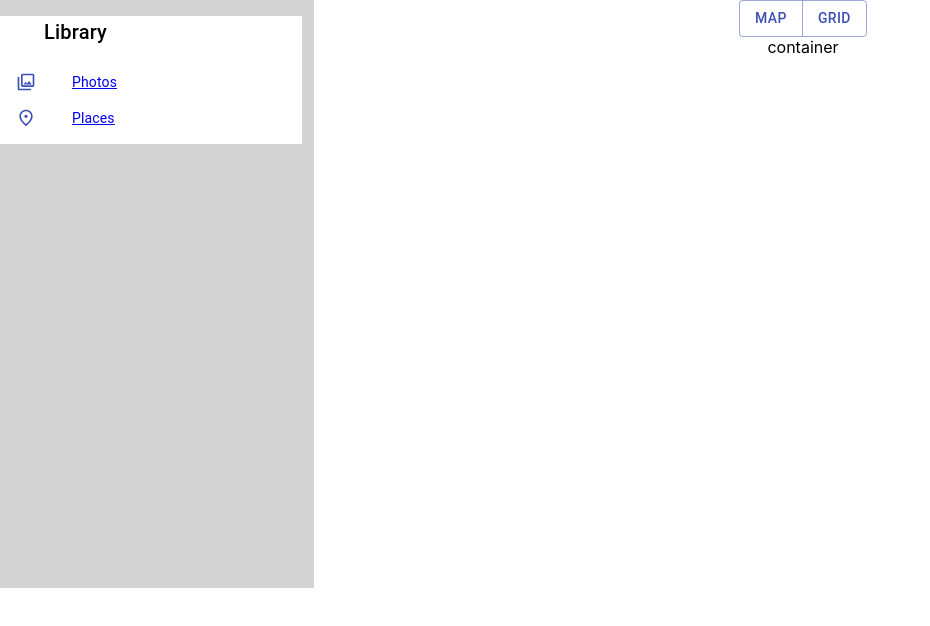
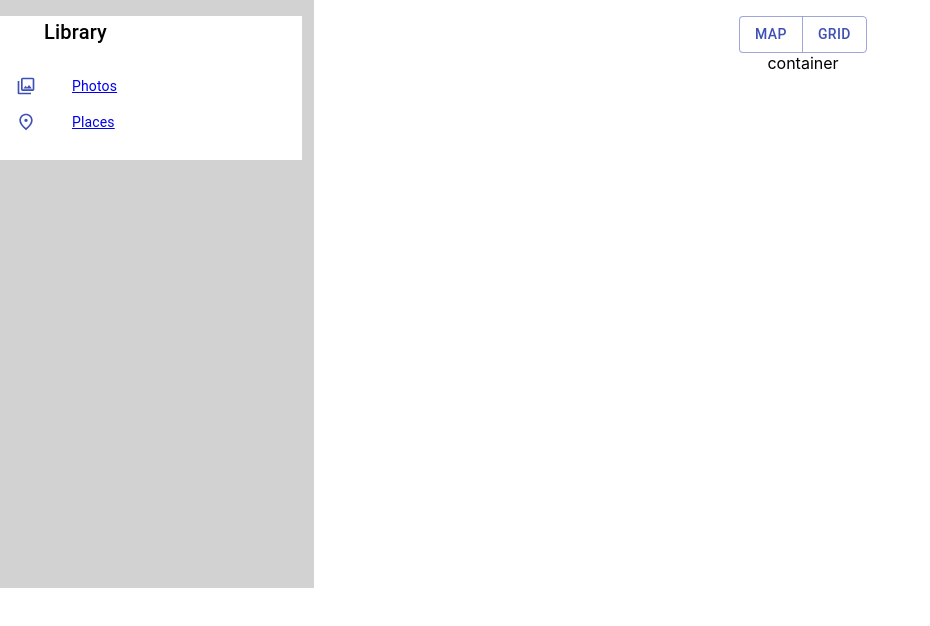
Before and after one commit to ValerieRen/iphoto-electron-app, a React (Create React App) app: page / in a window 1280 px wide. Shown: the top 626 px of the page, without its empty margins (0-930 px from the left). Built offline with nearby package versions, Linux system fonts and the light colour scheme.

Commit message:
improve photo and places containers

```diff
--- a/src/App.tsx
+++ b/src/App.tsx
@@ -1,15 +1,77 @@
 import React from 'react';
 import './App.css';
-import MainWindow from "./windows/main";
+import {Grid} from "@material-ui/core";
+import Category from "./organisms/categories";
+import {Route, Switch} from "react-router-dom";
+import PhotoContainer from "./organisms/photoContainer";
+import PlaceContainer from "./organisms/placeContainer";
+import {createStyles, makeStyles, Theme} from "@material-ui/core/styles";
+import {PhotoLibraryOutlined, PlaceOutlined} from "@material-ui/icons";
+import {CATEGORY_LIBRARY_PHOTOS, CATEGORY_LIBRARY_PLACES, CATEGORY_LIBRARY_TITLE} from "./constants/layout";
 
 interface Props {}
 
+const routes = [
+    {
+        path: "/",
+        exact: true,
+        main: <PhotoContainer />
+    },
+    {
+        path: "/photos",
+        icon: (<PhotoLibraryOutlined fontSize="small" color="primary" style={{ backgroundColor: 'white' }} />),
+        primaryText: CATEGORY_LIBRARY_PHOTOS,
+        main: <PhotoContainer />
+    },
+    {
+        path: "/places",
+        icon: (<PlaceOutlined fontSize="small" color="primary" style={{ backgroundColor: 'white' }} />),
+        primaryText: CATEGORY_LIBRARY_PLACES,
+        main: <PlaceContainer />
+    },
+    {
+        path: "*",
+        main: <div>404 Not found!</div>
+    }
+
+];
+
 function App({}: Props) {
-  return (
+    const classes = useStyles();
+    return (
     <div className="App">
-      <MainWindow />
+        <Grid container spacing={3}>
+            <Grid item xs={3} className={classes.nav}>
+                <Category title={CATEGORY_LIBRARY_TITLE} routes={routes} />
+            </Grid>
+            <Grid item xs={9} className={classes.container}>
+                <Switch>
+                    {routes.map((route, index) => (
+                        <Route
+                            key={index}
+                            path={route.path}
+                            exact={route.exact}
+                            children={route.main}
+                        />
+                    ))}
+                </Switch>
+            </Grid>
+        </Grid>
     </div>
   );
 }
 
+const useStyles = makeStyles((theme: Theme) =>
+    createStyles({
+        nav: {
+            height: window.screen.height,
+            backgroundColor: theme.palette.background.default,
+        },
+        container: {
+            height: window.screen.height,
+            // backgroundColor: theme.palette.background.default,
+        },
+    }),
+);
+
 export default App;
--- a/src/atoms/Header/index.tsx
+++ b/src/atoms/Header/index.tsx
@@ -9,8 +9,8 @@ interface Props {
 const Header = ({buttonList}: Props) => {
     return (
         <ButtonGroup color="primary" aria-label="outlined primary button group">
-            {buttonList.map(button => (
-                <Button onClick={button.onClick}>{button.name}</Button>
+            {buttonList.map((button, index) => (
+                <Button key={index} onClick={button.onClick}>{button.name}</Button>
             ))}
         </ButtonGroup>
     );
--- a/src/atoms/PrimaryList/index.tsx
+++ /dev/null
@@ -1,56 +0,0 @@
-import React from "react";
-import {List, Grid, Typography, ListItem, ListItemText, ListItemIcon} from "@material-ui/core";
-import {createStyles, makeStyles, Theme} from "@material-ui/core/styles";
-import {Library} from "../../models";
-import {Link} from "react-router-dom";
-
-interface Props {
-    title: string;
-    dense: boolean;
-    list: Library[];
-}
-
-const PrimaryList = ({title, list, dense}: Props) => {
-    const classes = useStyles();
-    return (
-        <Grid item xs={12} md={6}>
-            <Typography variant="h6" className={classes.title}>
-                {title}
-            </Typography>
-            <div className={classes.list}>
-                <List dense={dense}>
-                    {list.map( l => (
-                        <ListItem className={classes.item}>
-                            <ListItemIcon>
-                                {l.icon}
-                            </ListItemIcon>
-                            <Link to={`/${l.path}`}>
-                                <ListItemText primary={l.primaryText} className={classes.itemText} />
-                            </Link>
-                        </ListItem>
-                    ))}
-                </List>
-            </div>
-        </Grid>
-    );
-}
-
-const useStyles = makeStyles((theme: Theme) =>
-    createStyles({
-        title: {
-            margin: theme.spacing(2, 0, 1),
-        },
-        list: {
-
-        },
-        item: {
-            flexDirection: 'row',
-        },
-        itemText: {
-            textDecorationColor: theme.palette.primary.main,
-            textDecorationLine: 'none',
-        },
-    }),
-);
-
-export default PrimaryList;
--- a/src/index.tsx
+++ b/src/index.tsx
@@ -3,13 +3,16 @@ import ReactDOM from 'react-dom';
 import './index.css';
 import App from './App';
 import reportWebVitals from './reportWebVitals';
-import { ThemeProvider } from '@material-ui/core';
+import {ThemeProvider} from '@material-ui/core';
 import theme from "./theme";
+import {HashRouter as Router} from "react-router-dom";
 
 ReactDOM.render(
   <React.StrictMode>
       <ThemeProvider theme={theme}>
-          <App />
+          <Router>
+            <App />
+          </Router>
       </ThemeProvider>
   </React.StrictMode>,
   document.getElementById('root')
--- a/src/organisms/categories/index.tsx
+++ b/src/organisms/categories/index.tsx
@@ -1,28 +1,38 @@
 import React from "react";
 import {createStyles, makeStyles, Theme} from '@material-ui/core/styles';
-import PrimaryList from "../../atoms/PrimaryList";
-import {CATEGORY_LIBRARY_PHOTOS, CATEGORY_LIBRARY_PLACES, CATEGORY_LIBRARY_TITLE} from "../../constants/layout";
-import { PhotoLibraryOutlined, PlaceOutlined } from '@material-ui/icons';
+import {Grid, List, ListItem, ListItemIcon, ListItemText, Typography} from "@material-ui/core";
+import {Link} from "react-router-dom";
+import {Routes} from "../../models";
 
-const list = [
-    {
-        icon: (<PhotoLibraryOutlined fontSize="small" color="primary" style={{ backgroundColor: 'white' }} />),
-        primaryText: CATEGORY_LIBRARY_PHOTOS,
-        path: "/photos",
-    },
-    {
-        icon: (<PlaceOutlined fontSize="small" color="primary" style={{ backgroundColor: 'white' }} />),
-        primaryText: CATEGORY_LIBRARY_PLACES,
-        path: "/places",
-    },
-];
+interface CategoryProps {
+    routes: Routes[];
+    title: string;
+}
 
-const Category = () => {
+const Category = ({title, routes}: CategoryProps) => {
     const classes = useStyles();
-
+    const dense = true;
     return (
         <div className={classes.root}>
-           <PrimaryList title={CATEGORY_LIBRARY_TITLE} list={list} dense={true} />
+            <Grid item xs={12} md={6}>
+                <Typography variant="h6" className={classes.title}>
+                    {title}
+                </Typography>
+                <div className={classes.list}>
+                    <List dense={dense}>
+                        {routes.map( (route, index) => (
+                            <ListItem key={index} className={classes.item}>
+                                <ListItemIcon>
+                                    {route.icon}
+                                </ListItemIcon>
+                                <Link to={`${route.path}`} replace>
+                                    <ListItemText primary={route.primaryText} className={classes.itemText} />
+                                </Link>
+                            </ListItem>
+                        ))}
+                    </List>
+                </div>
+            </Grid>
         </div>
     );
 };
@@ -33,8 +43,16 @@ const useStyles = makeStyles((theme: Theme) =>
             width: '100%',
             backgroundColor: theme.palette.background.paper,
         },
-        nested: {
-            paddingLeft: theme.spacing(4),
+        title: {
+            margin: theme.spacing(2, 0, 0),
+        },
+        list: {},
+        item: {
+            flexDirection: 'row',
+        },
+        itemText: {
+            textDecorationColor: theme.palette.primary.main,
+            textDecorationLine: 'none',
         },
     }),
 );
--- a/src/organisms/container/index.tsx
+++ b/src/organisms/container/index.tsx
@@ -1,6 +1,8 @@
 import React, {ReactNode} from "react";
 import Header from "../../atoms/Header";
 import {HeaderButtons} from "../../models";
+import {createStyles, makeStyles, Theme} from "@material-ui/core/styles";
+import {Grid} from "@material-ui/core";
 
 interface Props {
     children: ReactNode;
@@ -8,12 +10,30 @@ interface Props {
 }
 
 const Container = ({children, buttonList}: Props) => {
+    const classes = useStyles();
     return (
-      <div>
-          <Header buttonList={buttonList}/>
+      <div className={classes.root}>
+          <Grid item xs={12}>
+              <div className={classes.header}>
+                <Header buttonList={buttonList}/>
+              </div>
+          </Grid>
           <div>{children}</div>
       </div>
     );
 };
 
+const useStyles = makeStyles((theme: Theme) =>
+    createStyles({
+        root: {
+            width: '100%',
+            backgroundColor: theme.palette.background.paper,
+        },
+        header: {
+            margin: theme.spacing(2, 0, 0),
+            justifyContent: 'center',
+        }
+    }),
+);
+
 export default Container;
--- a/src/windows/main/index.tsx
+++ /dev/null
@@ -1,57 +0,0 @@
-import React from "react";
-import { HashRouter as Router, Route, Switch } from "react-router-dom";
-import Category from "../../organisms/categories";
-import {createStyles, makeStyles, Theme} from "@material-ui/core/styles";
-import {Grid} from "@material-ui/core";
-import PhotoContainer from "../../organisms/photoContainer";
-import PlaceContainer from "../../organisms/placeContainer";
-
-const MainWindow = () => {
-    const classes = useStyles();
-    return (
-        <Grid container spacing={3}>
-            <Router>
-                <Grid item xs={3} className={classes.nav}>
-                   <Category />
-                </Grid>
-                <Grid item xs={9} className={classes.container}>
-                    <Switch>
-                        <Route
-                            exact
-                            path="/"
-                            component={(props: any) => <PhotoContainer {...props} />}
-                            // render={(props: any) => <PhotoContainer {...props} />}
-                        />
-                        <Route
-                            exact
-                            path="/photos"
-                            // component={(props: any) => <PhotoContainer {...props} />}
-                            render={(props: any) => <PhotoContainer {...props} />}
-                        />
-                        <Route
-                            exact
-                            path="/places"
-                            // component={(props: any) => <PlaceContainer {...props} />}
-                            render={(props: any) => <PlaceContainer {...props} />}
-                        />
-                    </Switch>
-                </Grid>
-            </Router>
-        </Grid>
-    );
-};
-
-const useStyles = makeStyles((theme: Theme) =>
-    createStyles({
-        nav: {
-            height: window.screen.height,
-            backgroundColor: theme.palette.background.default,
-        },
-        container: {
-            height: window.screen.height,
-            // backgroundColor: theme.palette.background.default,
-        },
-    }),
-);
-
-export default MainWindow;
```
Also changed, not shown: src/models/Category.tsx (+6 -4 lines).
